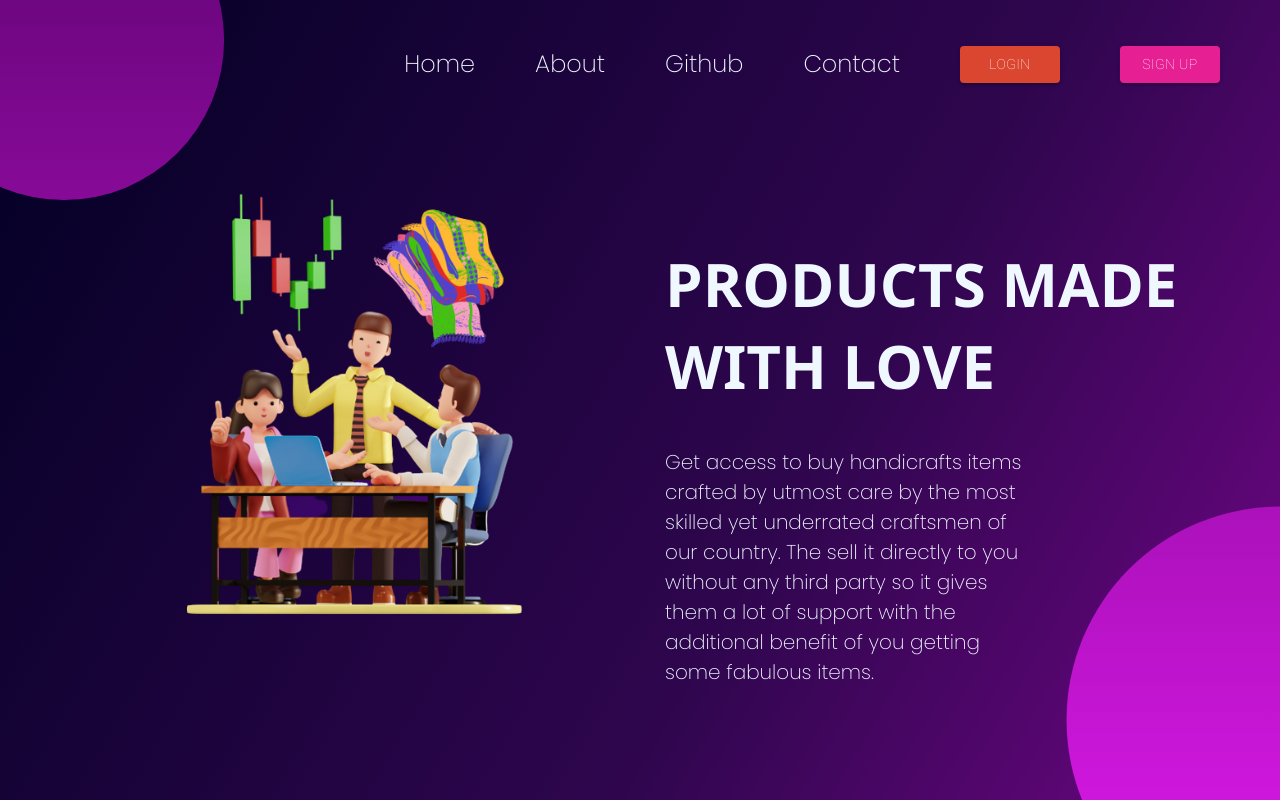
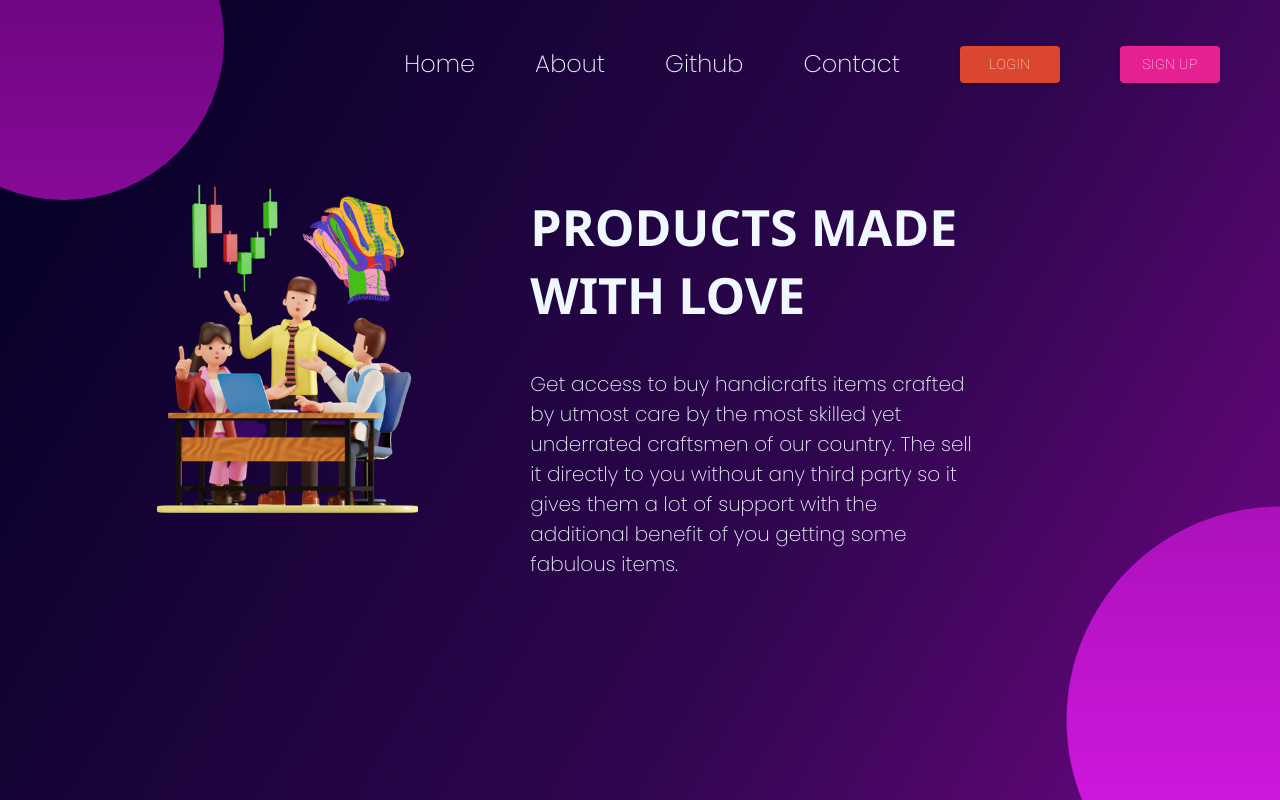
Before and after one commit to Rishav-code-bit/HelpingHand, a React (Create React App) app: page / in a window 1280 px wide. Built offline with nearby package versions, Linux system fonts and the light colour scheme; the HTML template or start-up script is replaced by a standard one; a web font is replaced by a local one.

Commit message:
made changes to public folder

```diff
--- a/public/index.html
+++ b/public/index.html
@@ -2,12 +2,12 @@
 <html lang="en">
   <head>
     <meta charset="utf-8" />
-    <link rel="icon" href="%PUBLIC_URL%/favicon.ico" />
+    <link rel="icon" href="%PUBLIC_URL%/trolley-cart.png" />
     <meta name="viewport" content="width=device-width, initial-scale=1" />
     <meta name="theme-color" content="#000000" />
     <meta
-      name="description"
-      content="Web site created using create-react-app"
+      name="Helping Hand SDP project"
+      content="Website for artisans from all over the country to showcase their products"
     />
     <link rel="apple-touch-icon" href="%PUBLIC_URL%/logo192.png" />
     <!--
@@ -24,7 +24,7 @@
       work correctly both with client-side routing and a non-root public URL.
       Learn how to configure a non-root public URL by running `npm run build`.
     -->
-    <title>React App</title>
+    <title>Helping Hand</title>
   </head>
   <body>
     <noscript>You need to enable JavaScript to run this app.</noscript>
--- a/src/components/Homepage/Home.css
+++ b/src/components/Homepage/Home.css
@@ -104,14 +104,14 @@ Link{
 
 .home-text-container{
     float: right;
-    width: 50%;
-    padding-top: 130px;
+    width: 120vh;
+    padding-top: 80px;
     color: aliceblue;
 }
 
 .home-text-container h1{
     font-family:'Segoe UI', Tahoma, Geneva, Verdana, sans-serif;
-    font-size: 60px;
+    font-size: 50px;
     font-weight: 900px;
 }
 
```
Also changed, not shown: public/trolley-cart.png (added).
